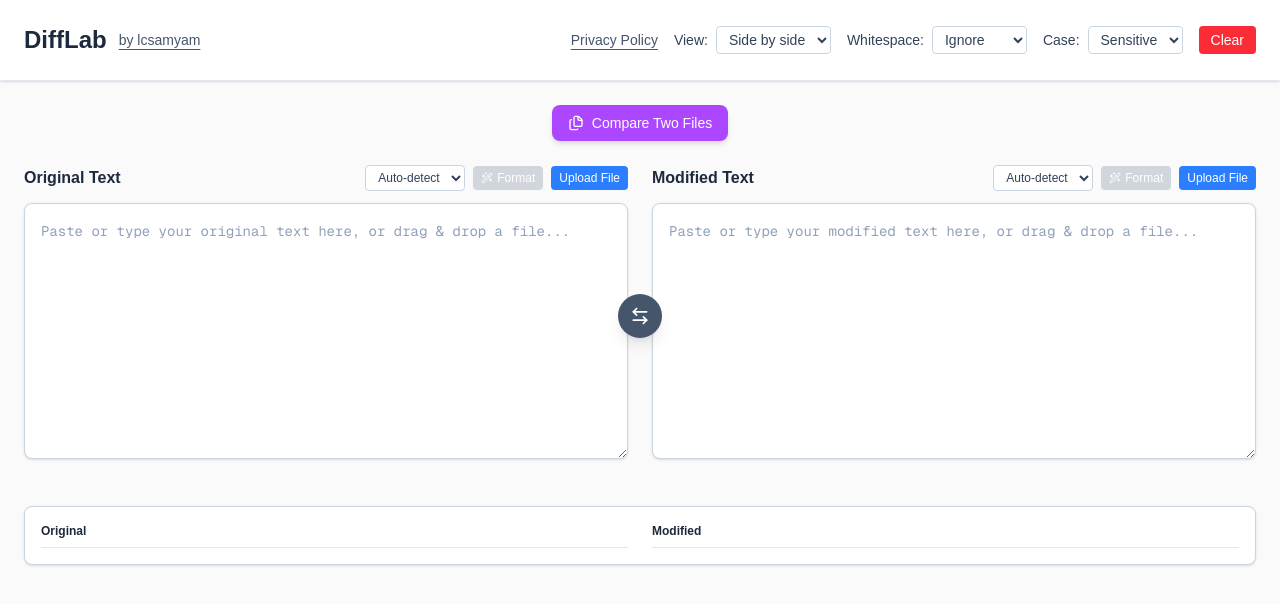
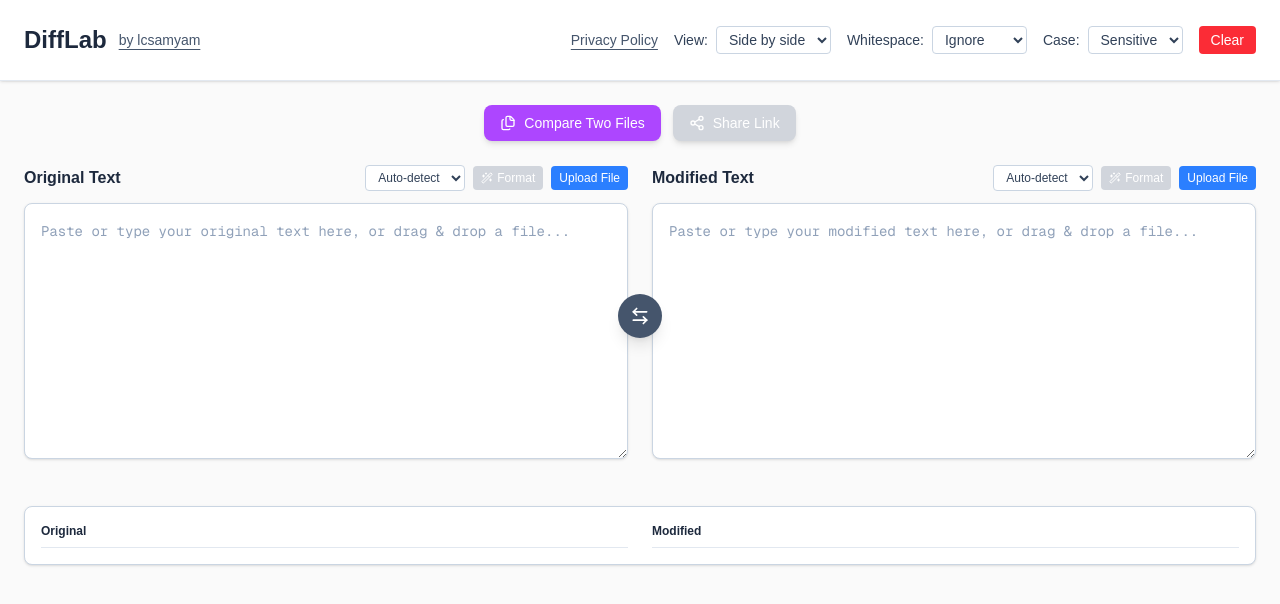
Before and after one commit to declansam/DiffLab, a Next.js app: page / in a window 1280 px wide. Shown: the top 604 px of the page. Built offline with nearby package versions, Linux system fonts and the light colour scheme.

Commit message:
feat(share): add privacy-preserving share links

```diff
--- a/app/privacy-policy/page.tsx
+++ b/app/privacy-policy/page.tsx
@@ -17,8 +17,46 @@
                         We do not store, save or retain any of the text, code or files you compare on this website.
                     </p>
                 </div>
+                <p className="text-slate-900 leading-relaxed mb-4">
+                    All processing happens locally in your browser or temporarily in memory for the duration of your request. Once you close the tab or refresh the page, your data is gone. There is no database of user content and no logs of the text you compare.
+                </p>
+            </section>
+
+            <section className="mb-8">
+                <h2 className="text-2xl font-semibold mb-4 text-slate-900">How the Share Link Feature Works</h2>
+                <p className="text-slate-900 leading-relaxed mb-4">
+                    DiffLab includes a &quot;Share Link&quot; feature that allows you to share your comparison with others.
+                    <strong className="font-semibold"> Importantly, this feature maintains our zero data retention guarantee.</strong>
+                </p>
+
+                <div className="bg-blue-50 border border-blue-300 rounded-lg p-6 mb-4">
+                    <h3 className="font-semibold text-blue-900 mb-2">How it maintains privacy:</h3>
+                    <ul className="list-disc list-inside space-y-2 text-slate-900">
+                        <li>Your text is <strong>compressed and encoded directly into the URL</strong> itself</li>
+                        <li><strong>No server storage</strong> - nothing is saved to our servers or databases</li>
+                        <li>The data only exists in the shareable URL you copy</li>
+                        <li>Anyone with the link can decode it locally in their browser</li>
+                        <li>Once the URL is deleted or lost, the data is permanently gone</li>
+                    </ul>
+                </div>
+
+                <p className="text-slate-900 leading-relaxed mb-4">
+                    <strong>Example:</strong> When you click &quot;Share Link&quot;, your comparison is compressed using LZ-String compression
+                    and encoded into a URL parameter. The resulting URL contains all the information needed to recreate your comparison,
+                    but this happens entirely in the browser without any server-side storage.
+                </p>
+
+                <p className="text-sm text-slate-600 italic">
+                    Note: URL length limits may restrict very large comparisons (typically up to ~8,000 characters).
+                    For larger files, we recommend using the local file comparison features.
+                </p>
+            </section>
+
+            <section className="mb-8">
+                <h2 className="text-2xl font-semibold mb-4 text-slate-900">Data Processing</h2>
                 <p className="text-slate-900 leading-relaxed">
-                    All processing happens locally in your browser or temporarily in memory for the duration of your request. Once you close the tab or refresh the page, your data is gone. There is no database of user content and no logs of the text you compare.
+                    All diff calculations, syntax detection, and formatting happen entirely in your browser using JavaScript.
+                    No text content is ever transmitted to our servers for processing.
                 </p>
             </section>
         </main>
--- a/components/DiffChecker.tsx
+++ b/components/DiffChecker.tsx
@@ -4,8 +4,9 @@
 import DiffDisplay from "@/components/DiffDisplay";
 import DiffMinimap from "@/components/DiffMinimap";
 import { buildSideBySideFromLineDiff, computeLineDiff, computeWordDiff, calculateDiffStats } from "@/lib/diffUtils";
-import { ArrowUp, ArrowLeftRight, Wand2, Files, X } from "lucide-react";
+import { ArrowUp, ArrowLeftRight, Wand2, Files, X, Share2, Check } from "lucide-react";
 import { detectLanguage, formatCode, getLanguageDisplayName, getSupportedLanguages, type Language } from "@/lib/formatUtils";
+import LZString from "lz-string";
 
 type Mode = "side-by-side" | "inline";
 
@@ -28,6 +29,7 @@
     const [rightFilename, setRightFilename] = React.useState<string>("");
     const [isDraggingLeft, setIsDraggingLeft] = React.useState(false);
     const [isDraggingRight, setIsDraggingRight] = React.useState(false);
+    const [showCopySuccess, setShowCopySuccess] = React.useState(false);
     const diffContainerRef = React.useRef<HTMLDivElement>(null);
 
     const clearAll = React.useCallback(() => {
@@ -167,6 +169,51 @@
         setRightFilename("");
     }, []);
 
+    const generateShareLink = React.useCallback(async () => {
+        try {
+            const data = JSON.stringify({ left, right });
+            const compressed = LZString.compressToEncodedURIComponent(data);
+
+            const url = `${window.location.origin}${window.location.pathname}?share=${compressed}`;
+
+            if (url.length > 8000) {
+                alert('The content is too large to share via URL. Try sharing smaller text or use the file upload feature to compare locally.');
+                return;
+            }
+
+            await navigator.clipboard.writeText(url);
+            setShowCopySuccess(true);
+            setTimeout(() => setShowCopySuccess(false), 2000);
+        } catch (error) {
+            console.error('Failed to copy link:', error);
+            alert('Failed to create share link. Please try again.');
+        }
+    }, [left, right]);
+
+    React.useEffect(() => {
+        if (typeof window !== 'undefined') {
+            const params = new URLSearchParams(window.location.search);
+            const shareParam = params.get('share');
+
+            if (shareParam) {
+                try {
+                    const decompressed = LZString.decompressFromEncodedURIComponent(shareParam);
+                    if (decompressed) {
+                        const data = JSON.parse(decompressed);
+                        setLeft(data.left || '');
+                        setRight(data.right || '');
+                        window.history.replaceState({}, '', window.location.pathname);
+                    } else {
+                        alert('Failed to load the shared comparison. The link may be corrupted.');
+                    }
+                } catch (error) {
+                    console.error('Failed to load shared diff:', error);
+                    alert('Failed to load the shared comparison. The link may be invalid.');
+                }
+            }
+        }
+    }, []);
+
     const lineParts = React.useMemo(() => computeLineDiff(left, right, { ignoreWhitespace }), [left, right, ignoreWhitespace]);
     const sbsRows = React.useMemo(() => buildSideBySideFromLineDiff(lineParts), [lineParts]);
     const inlineParts = React.useMemo(() => computeWordDiff(left, right, { ignoreCase }), [left, right, ignoreCase]);
@@ -285,8 +332,8 @@
     return (
         <>
             <div className="w-full max-w-none mx-auto flex flex-col gap-4 sm:gap-6">
-                {/* Compare Two Files Button */}
-                <div className="flex justify-center">
+                {/* Action Buttons */}
+                <div className="flex justify-center items-center gap-3 flex-wrap">
                     <label className="cursor-pointer bg-purple-500 hover:bg-purple-600 text-white px-4 py-2 rounded-lg text-sm font-medium transition-colors flex items-center gap-2 shadow-md">
                         <Files className="w-4 h-4" />
                         Compare Two Files
@@ -298,6 +345,25 @@
                             onChange={handleCompareTwoFiles}
                         />
                     </label>
+
+                    <button
+                        onClick={generateShareLink}
+                        disabled={!left && !right}
+                        className="bg-green-500 hover:bg-green-600 disabled:bg-gray-300 disabled:cursor-not-allowed text-white px-4 py-2 rounded-lg text-sm font-medium transition-colors flex items-center gap-2 shadow-md"
+                        title="Copy shareable link to clipboard"
+                    >
+                        {showCopySuccess ? (
+                            <>
+                                <Check className="w-4 h-4" />
+                                Link Copied!
+                            </>
+                        ) : (
+                            <>
+                                <Share2 className="w-4 h-4" />
+                                Share Link
+                            </>
+                        )}
+                    </button>
                 </div>
 
                 <div className="relative grid grid-cols-1 lg:grid-cols-2 gap-4 sm:gap-6">
--- a/package.json
+++ b/package.json
@@ -13,6 +13,7 @@
     "diff": "^8.0.2",
     "js-yaml": "^4.1.1",
     "lucide-react": "^0.546.0",
+    "lz-string": "^1.5.0",
     "next": "^16.2.3",
     "prettier": "^3.2.5",
     "react": "19.1.0",
@@ -23,6 +24,7 @@
     "@tailwindcss/postcss": "^4",
     "@types/diff": "^7.0.2",
     "@types/js-yaml": "^4.0.9",
+    "@types/lz-string": "^1.3.34",
     "@types/node": "^20",
     "@types/react": "^19",
     "@types/react-dom": "^19",
```
Also changed, not shown: 2 other files (tests, documents, lock files or other folders).
